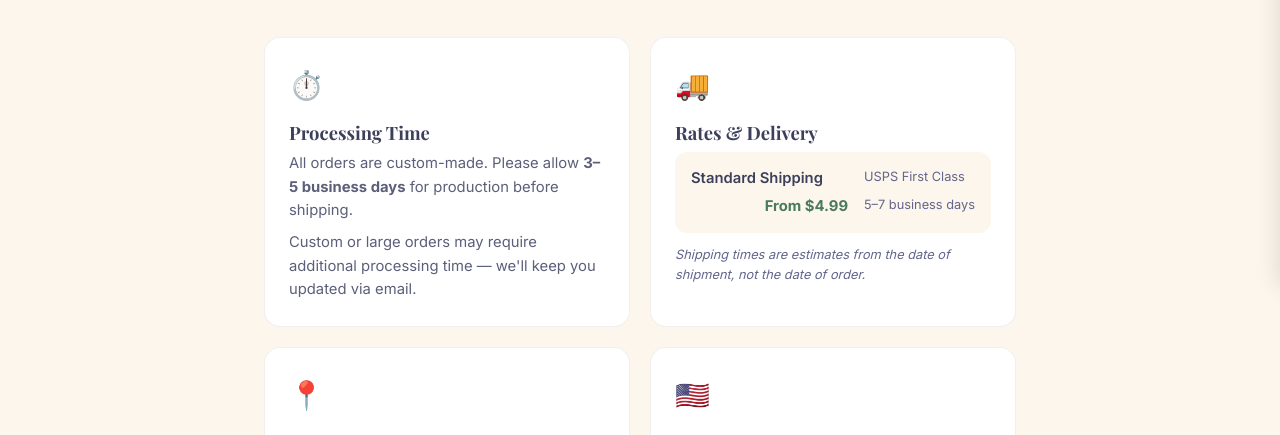
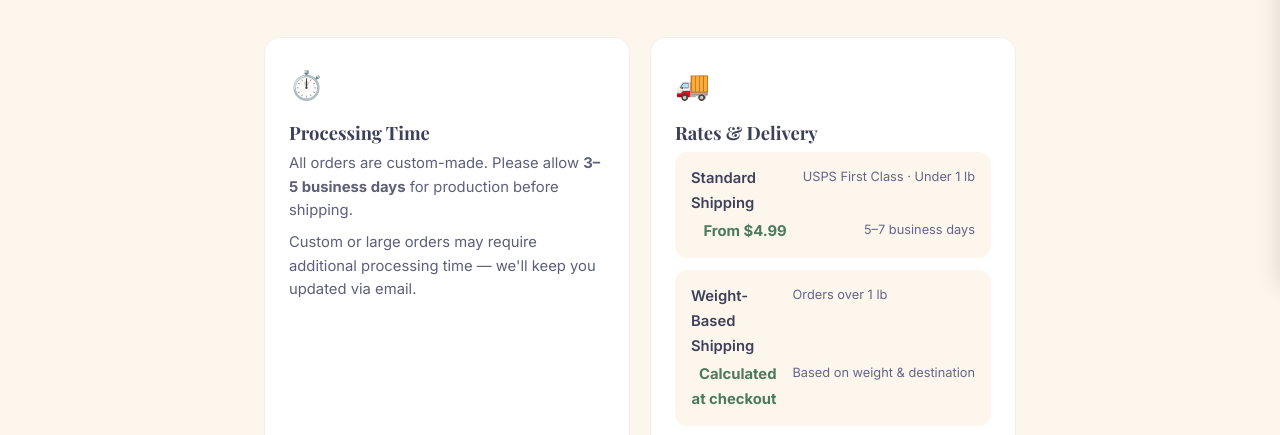
Before and after one commit to mackmagnets/mackmagnets.github.io, a website: page policies/shipping/index.html in a window 1280 px wide. Shown: the part 513-948 px from the top of the page. Drawn offline with nearby package versions, Linux system fonts and the light colour scheme; no server answers; a web font is replaced by a local one.

Commit message:
Add weight-based shipping rate for orders over 1 lb

```diff
--- a/policies/shipping/index.html
+++ b/policies/shipping/index.html
@@ -97,9 +97,15 @@
             <h2 class="shipping-card__title">Rates &amp; Delivery</h2>
             <div class="shipping-rate">
               <span class="shipping-rate__label">Standard Shipping</span>
-              <span class="shipping-rate__detail">USPS First Class</span>
+              <span class="shipping-rate__detail">USPS First Class · Under 1 lb</span>
               <span class="shipping-rate__price">From $4.99</span>
               <span class="shipping-rate__time">5–7 business days</span>
+            </div>
+            <div class="shipping-rate">
+              <span class="shipping-rate__label">Weight-Based Shipping</span>
+              <span class="shipping-rate__detail">Orders over 1 lb</span>
+              <span class="shipping-rate__price">Calculated at checkout</span>
+              <span class="shipping-rate__time">Based on weight &amp; destination</span>
             </div>
             <p class="shipping-card__note">Shipping times are estimates from the date of shipment, not the date of order.</p>
           </div>
```
